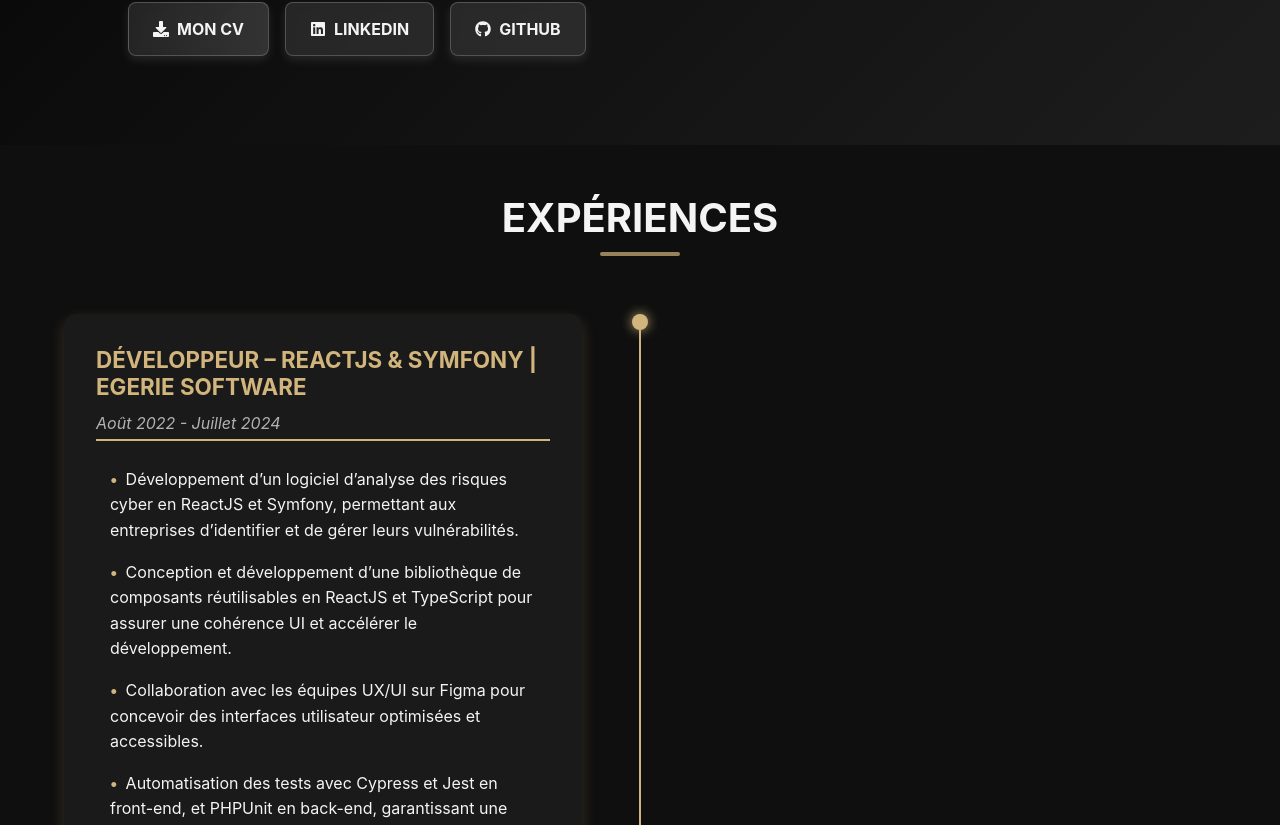
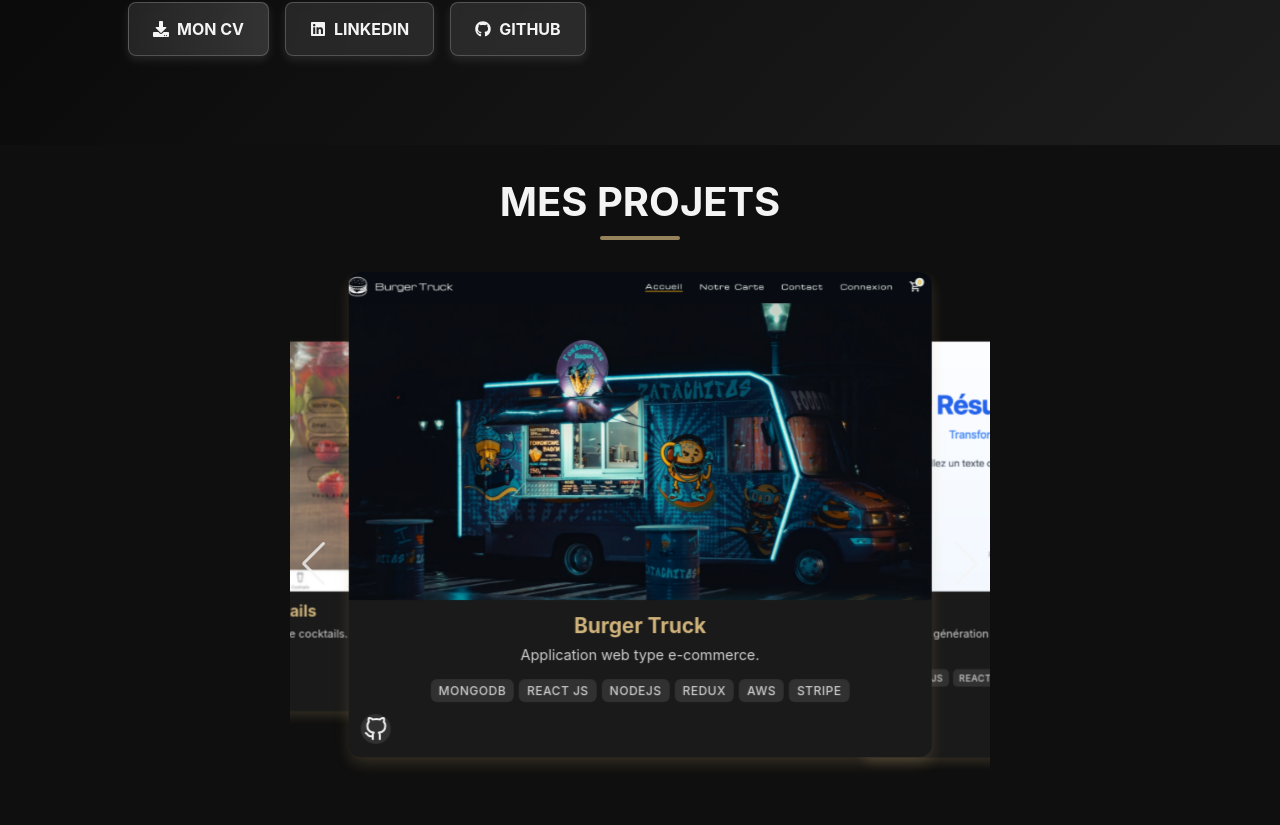
Before and after one commit to J-Banno/portfolio_next.js, a Next.js app: page / in a window 1280 px wide. Shown: the part 735-1560 px from the top of the page. Built offline with nearby package versions, Linux system fonts and the light colour scheme; no server answers.

Commit message:
Add new project - hook-generator

```diff
--- a/src/app/page.tsx
+++ b/src/app/page.tsx
@@ -8,9 +8,9 @@ export default function Home() {
   return (
     <main>
       <Hero />
+      <Projects />
       <Experience />
       <Skills />
-      <Projects />
       <Education />
     </main>
   );
--- a/src/components/Projects.tsx
+++ b/src/components/Projects.tsx
@@ -57,6 +57,18 @@ const Projects = () => {
                     </span>
                   ))}
                 </div>
+                <div>
+                  {project.link ? (
+                    <a
+                      href={project.link}
+                      target="_blank"
+                      rel="noopener noreferrer"
+                      className="project-link"
+                      aria-label="Voir le projet en ligne"
+                    >
+                      Voir le projet
+                    </a>
+                  ) : (
                     <a
                       href={project.github}
                       target="_blank"
@@ -66,6 +78,8 @@ const Projects = () => {
                     >
                       <FiGithub size={24} />
                     </a>
+                  )}
+                </div>
               </div>
             </div>
           </SwiperSlide>
--- a/src/lib/project.ts
+++ b/src/lib/project.ts
@@ -5,6 +5,15 @@ const projects = [
     stack: "MongoDB, React Js, NodeJs, Redux, AWS, Stripe",
     image: "/burger-truck.webp",
     github: "https://github.com/J-Banno/burgerTruckProject",
+  },
+  {
+    title: "Hook Generator",
+    description:
+      "SaaS IA de génération d'accroches percutantes. Projet fonctionnel avec des axes d'amélioration sur le modèle IA.",
+    stack:
+      "Next.js, React, TypeScript, Tailwind CSS, FastAPI, Python, Hugging Face",
+    image: "/hook-generator.webp",
+    link: "https://hook-generator-red.vercel.app/",
   },
   {
     title: "Bocalflix",
--- a/src/styles/_projects.scss
+++ b/src/styles/_projects.scss
@@ -95,6 +95,26 @@
     font-size: 0.9rem;
     color: $text-secondary;
     margin-bottom: 0.8rem;
+  }
+  .project-link {
+    display: inline-block;
+    margin-top: 0.5rem;
+    padding: 0.4rem 1rem;
+    font-size: 0.9rem;
+    font-weight: 600;
+    color: $text-main;
+    background: rgba(209, 181, 124, 0.2);
+    border: 1px solid $accent;
+    border-radius: 8px;
+    text-decoration: none;
+    transition: all 0.3s ease-in-out;
+
+    &:hover {
+      background: rgba(209, 181, 124, 0.2);
+      color: $text-main;
+      transform: translateY(-2px);
+      box-shadow: 0 4px 12px rgba(209, 181, 124, 0.3);
+    }
   }
 }
 
```
Also changed, not shown: public/hook-generator.webp (added). Lines whose indentation alone changed are shown as unchanged.
